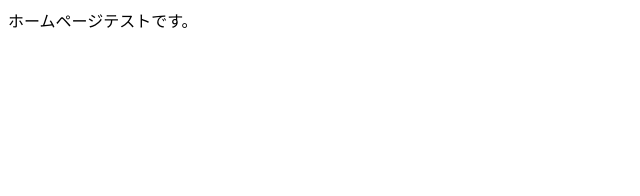
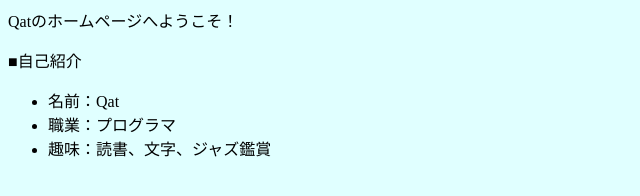
Before and after one commit to qattt/leaves, a plain HTML site: page index.html in a window 1280 px wide. Shown: the whole page, without its empty margins (0-640 px from the left). Drawn offline with Linux system fonts and the light colour scheme; a web font is replaced by a local one.

Commit message:
Add files via upload

```diff
--- a/index.html
+++ b/index.html
@@ -1,10 +1,30 @@
-<html>
-    <head>
-<Title>テスト</Title>
+<html lang="ja">
+
+<head>
+    <meta charset="utf-8" />
+    <meta name="viewport" content="width=device-width, initial-scale=1" />
+    <Title>テスト</Title>
+    <style>
+        @import url('https://fonts.googleapis.com/css2?family=Shippori+Mincho+B1&display=swap');
+
+        body {
+            background-color: #e0ffff;
+        }
+    </style>
 </head>
+
 <body>
     <p>
-        ホームページテストです。
+        Qatのホームページへようこそ！
+    </p>
+    <p>
+        ■自己紹介
+    <ul>
+        <li>名前：Qat</li>
+        <li>職業：プログラマ</li>
+        <li>趣味：読書、文字、ジャズ鑑賞</li>
+    </ul>
     </p>
 </body>
+
 </html>
```
